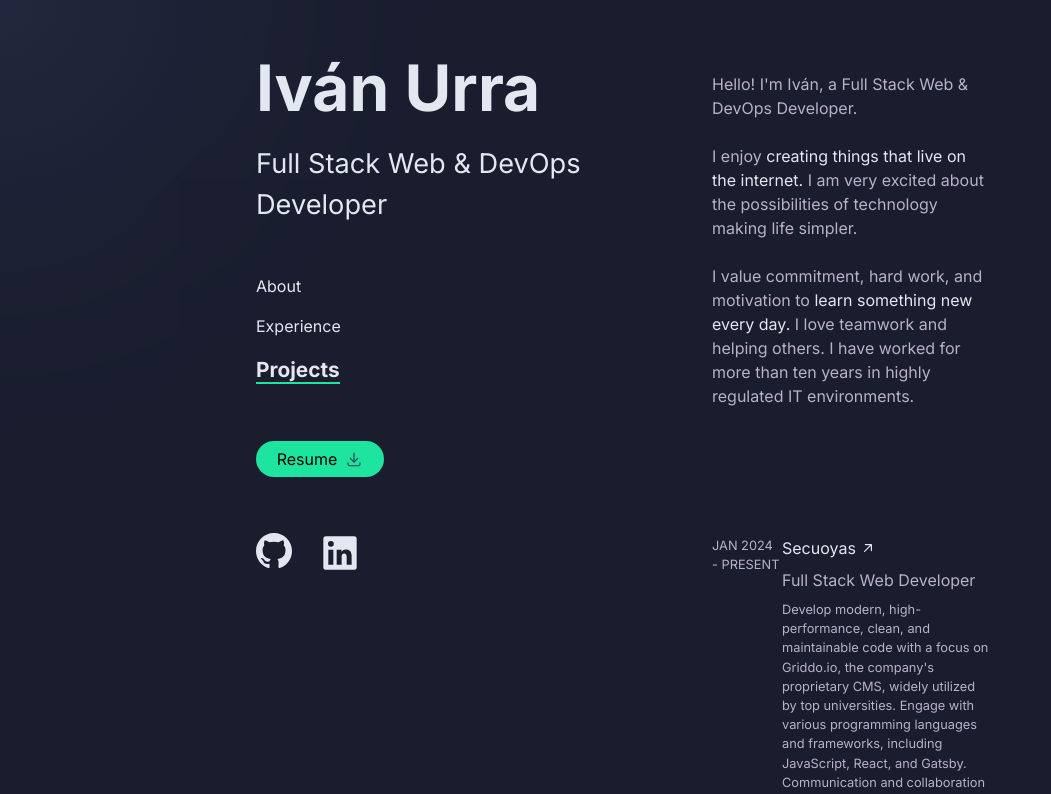
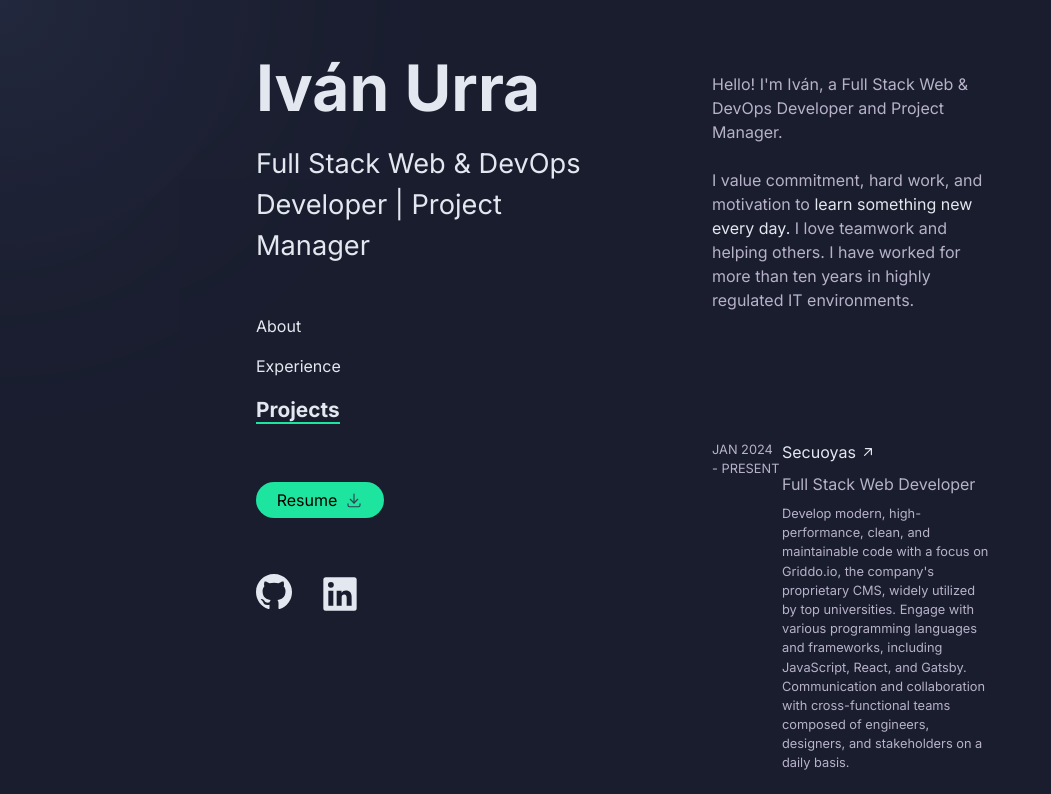
Before and after one commit to ivanurra/portfolio-v2, a Next.js app: page / in a window 1280 px wide. Shown: the top 794 px of the page, without its empty margins (0-1051 px from the left). Built offline with nearby package versions, Linux system fonts and the light colour scheme.

Commit message:
feat: updated info

```diff
--- a/modules/About/About.jsx
+++ b/modules/About/About.jsx
@@ -4,13 +4,9 @@ export const About = () => {
       <div className="md:p-8 mb-16">
         <p className="text-xl mb-4 font-bold block md:hidden">About</p>
         <p className="text-font-color-secondary">
-          Hello! I'm Iván, a Full Stack Web & DevOps Developer. <br /> <br />I
-          enjoy{" "}
-          <span className="text-font-color-primary">
-            creating things that live on the internet.
-          </span>{" "}
-          I am very excited about the possibilities of technology making life
-          simpler. <br /> <br />I value commitment, hard work, and motivation to{" "}
+          Hello! I'm Iván, a Full Stack Web & DevOps Developer and Project
+          Manager. <br /> <br /> I value commitment, hard work, and motivation
+          to{" "}
           <span className="text-font-color-primary">
             learn something new every day.
           </span>{" "}
--- a/modules/Hero/Hero.jsx
+++ b/modules/Hero/Hero.jsx
@@ -7,7 +7,7 @@ export const Hero = () => {
     <>
       <p className="text-4xl font-bold text-font-color-primary">Iván Urra</p>
       <p className="text-2xl mt-2 text-font-color-primary">
-        Full Stack Web & DevOps Developer
+        Full Stack Web & DevOps Developer | Project Manager
       </p>
       <div className="overflow-y-auto">
         <Navigation />
```
Also changed, not shown: 1 other file (tests, documents, lock files or other folders).
